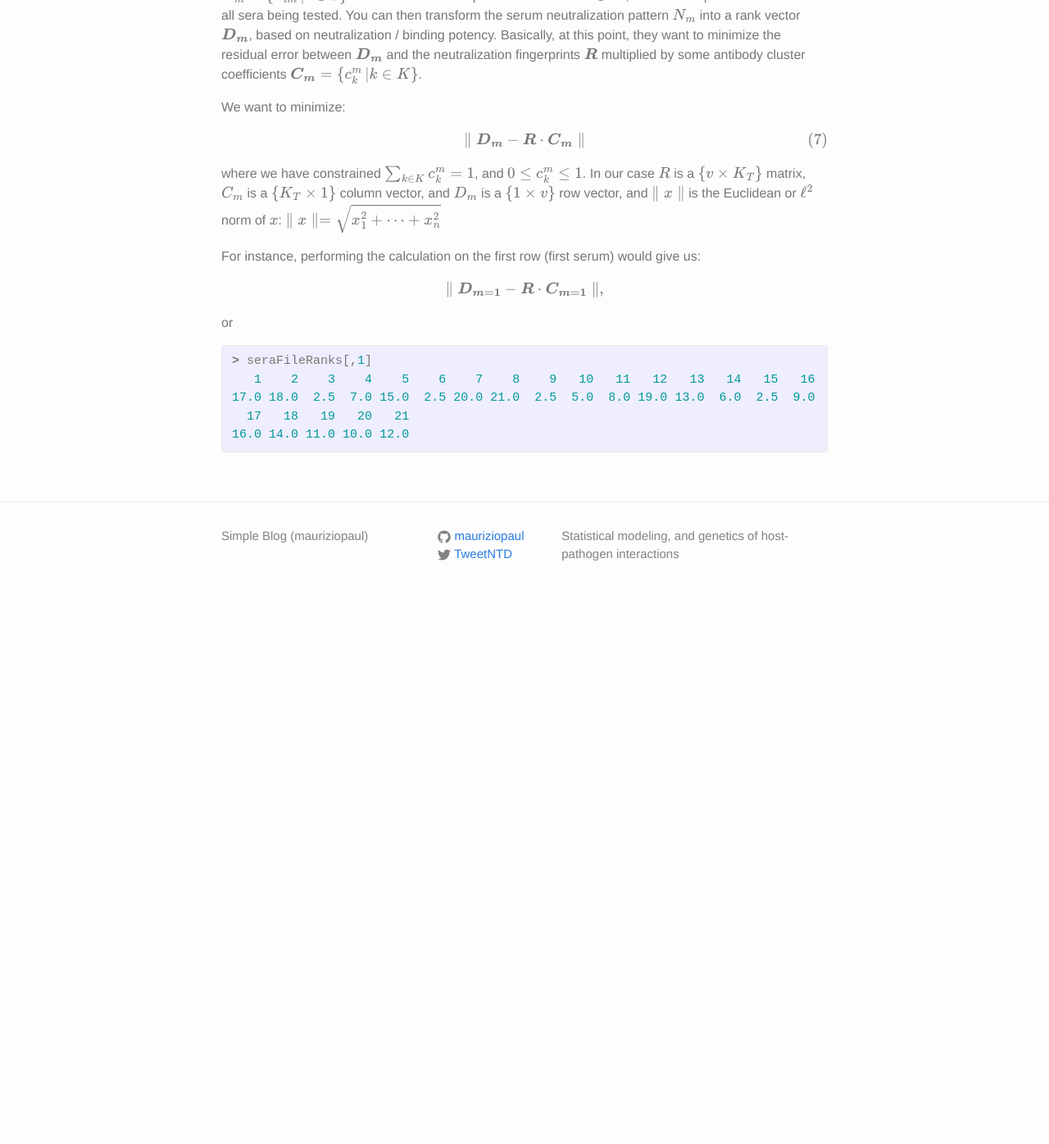
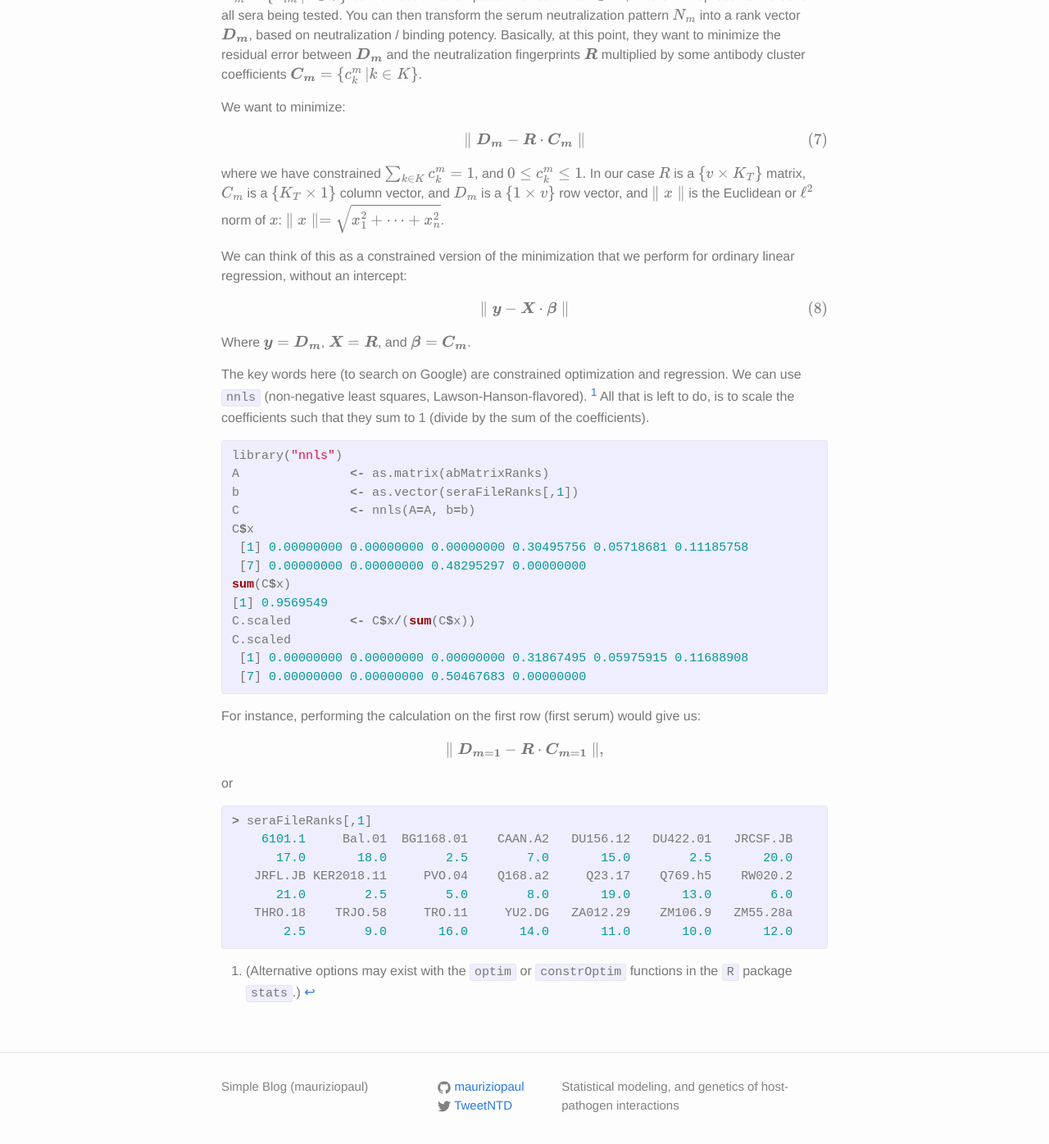
Before and after one commit to mauriziopaul/blog, a Jekyll site: the page built from _posts/2015-11-16-antibody-fingerprinting.md, in a window 1280 px wide and 1400 px high, scrolled down 1707 px. Shown: the top 1396 px of the window at 82% size. Built offline with Jekyll 4.4.1, drawn with Linux system fonts in a browser that asks for light colours; formulas are drawn with MathJax 3; before the commit the page ends 2455 px from its top, so only the background shows below that.

Commit message:
modified fingerprinting blog

```diff
--- a/_posts/2015-11-16-antibody-fingerprinting.md
+++ b/_posts/2015-11-16-antibody-fingerprinting.md
@@ -83,7 +83,35 @@ We want to minimize:
 \parallel \boldsymbol{D\_m}-\boldsymbol{R} \cdot \boldsymbol{C\_m} \parallel
 \end{equation}
 
-where we have constrained $\sum_{k \in K} c_k^m =1$, and $0 \leq c_k^m \leq 1$. In our case $R$ is a $\\{v \times K\_T\\}$ matrix, $C\_m$ is a $\\{K\_T \times 1\\}$ column vector, and $D\_m$ is a $\\{1 \times v\\}$ row vector, and $\parallel x\parallel$ is the Euclidean or $\ell^2$ norm of $x$: $\parallel x\parallel = \sqrt{x_1^2 + \cdots + x_n^2}$
+where we have constrained $\sum_{k \in K} c_k^m =1$, and $0 \leq c_k^m \leq 1$. In our case $R$ is a $\\{v \times K\_T\\}$ matrix, $C\_m$ is a $\\{K\_T \times 1\\}$ column vector, and $D\_m$ is a $\\{1 \times v\\}$ row vector, and $\parallel x\parallel$ is the Euclidean or $\ell^2$ norm of $x$: $\parallel x\parallel = \sqrt{x\_1^2 + \cdots + x\_n^2}$.
+
+We can think of this as a constrained version of the minimization that we perform for ordinary linear regression, without an intercept:
+
+\begin{equation}
+\parallel \boldsymbol{y}-\boldsymbol{X} \cdot \boldsymbol{\beta} \parallel
+\end{equation}
+
+Where $\boldsymbol{y}= \boldsymbol{D\_m}$, $\boldsymbol{X}=\boldsymbol{R}$, and $\boldsymbol{\beta}=\boldsymbol{C\_m}$.
+
+The key words here (to search on Google) are constrained optimization and regression. We can use `nnls` (non-negative least squares, Lawson-Hanson-flavored). [^1] All that is left to do, is to scale the coefficients such that they sum to 1 (divide by the sum of the coefficients).
+
+
+{% highlight R %}
+library("nnls")
+A 		<- as.matrix(abMatrixRanks)
+b 		<- as.vector(seraFileRanks[,1])
+C 		<- nnls(A=A, b=b)
+C$x
+ [1] 0.00000000 0.00000000 0.00000000 0.30495756 0.05718681 0.11185758
+ [7] 0.00000000 0.00000000 0.48295297 0.00000000
+sum(C$x)
+[1] 0.9569549
+C.scaled 	<- C$x/(sum(C$x))
+C.scaled
+ [1] 0.00000000 0.00000000 0.00000000 0.31867495 0.05975915 0.11688908
+ [7] 0.00000000 0.00000000 0.50467683 0.00000000
+{% endhighlight %}
+
 
 For instance, performing the calculation on the first row (first serum) would give us:
 
@@ -93,11 +121,14 @@ or
 
 {% highlight R %}
 > seraFileRanks[,1]
-   1    2    3    4    5    6    7    8    9   10   11   12   13   14   15   16
-17.0 18.0  2.5  7.0 15.0  2.5 20.0 21.0  2.5  5.0  8.0 19.0 13.0  6.0  2.5  9.0
-  17   18   19   20   21
-16.0 14.0 11.0 10.0 12.0
+    6101.1     Bal.01  BG1168.01    CAAN.A2   DU156.12   DU422.01   JRCSF.JB
+      17.0       18.0        2.5        7.0       15.0        2.5       20.0
+   JRFL.JB KER2018.11     PVO.04    Q168.a2     Q23.17    Q769.h5    RW020.2
+      21.0        2.5        5.0        8.0       19.0       13.0        6.0
+   THRO.18    TRJO.58     TRO.11     YU2.DG   ZA012.29    ZM106.9   ZM55.28a
+       2.5        9.0       16.0       14.0       11.0       10.0       12.0
 {% endhighlight %}
 
 
+[^1]:(Alternative options may exist with the `optim` or `constrOptim` functions in the `R` package `stats`.)
 [science-paper]: http://www.ncbi.nlm.nih.gov/pubmed/23661761
```
Also changed, not shown: 2 other files.
